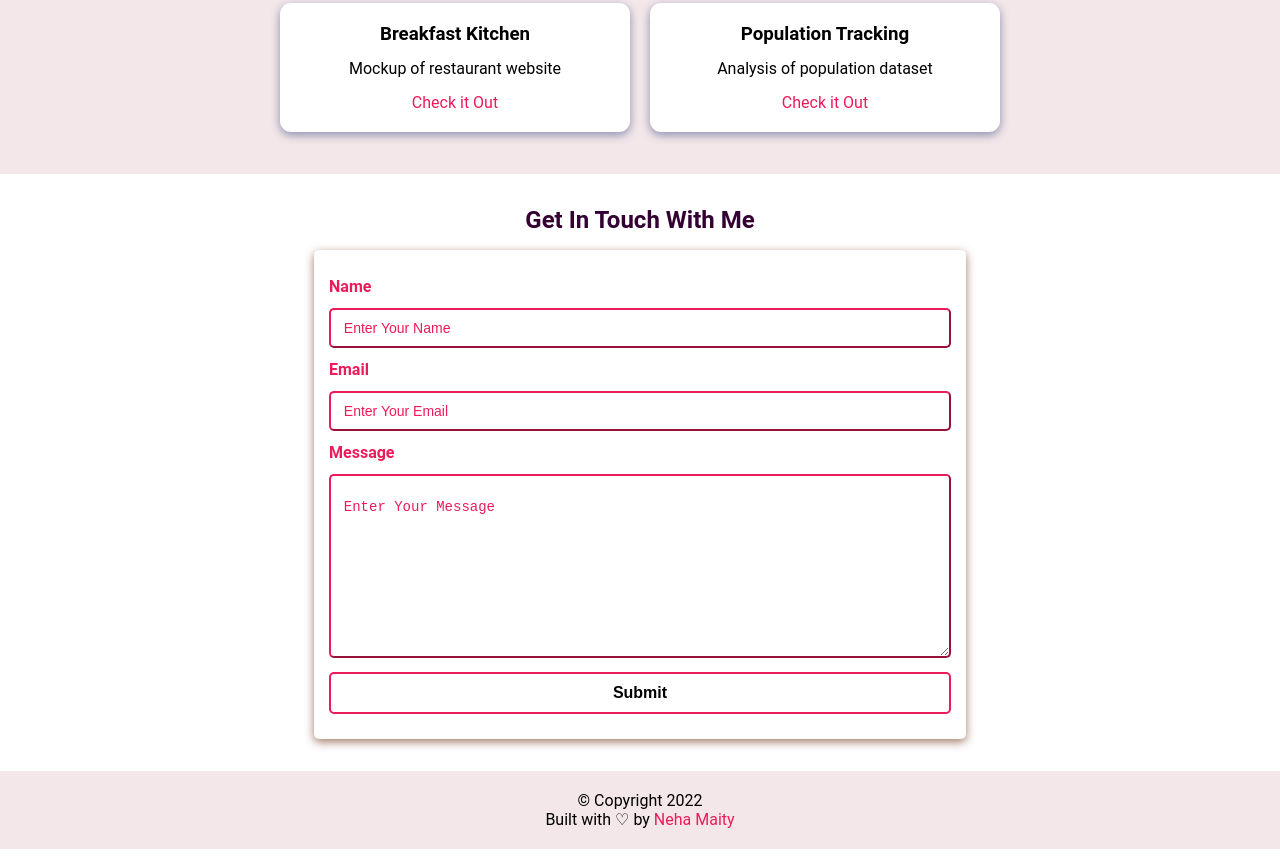
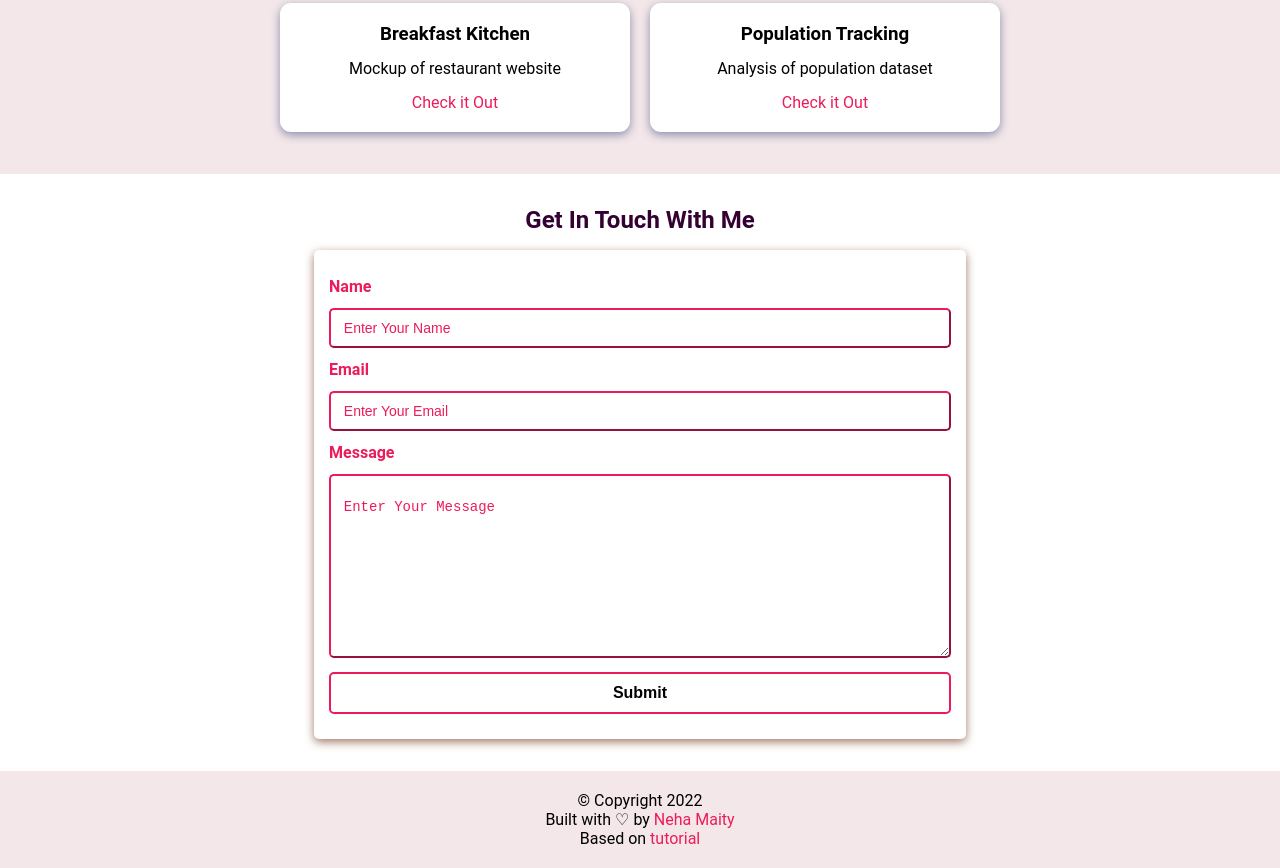
Before and after one commit to nehamaity/personal-website, a plain HTML site: page index.html in a window 1280 px wide. Shown: the part 1193-2061 px from the top of the page. Drawn offline with nearby package versions, Linux system fonts and the light colour scheme.

Commit message:
Edited footer

```diff
--- a/index.html
+++ b/index.html
@@ -221,6 +221,11 @@
       <a href="https://twitter.com/NehaKatharina" target="_blank"
         >Neha Maity</a>
     </p>
+    <p>Based on
+     <a href="https://www.freecodecamp.org/news/how-to-build-a-developer-portfolio-website">
+       tutorial
+     </a>
+    </p>
 </footer>
 <script src="script.js"></script>
 <script
```
